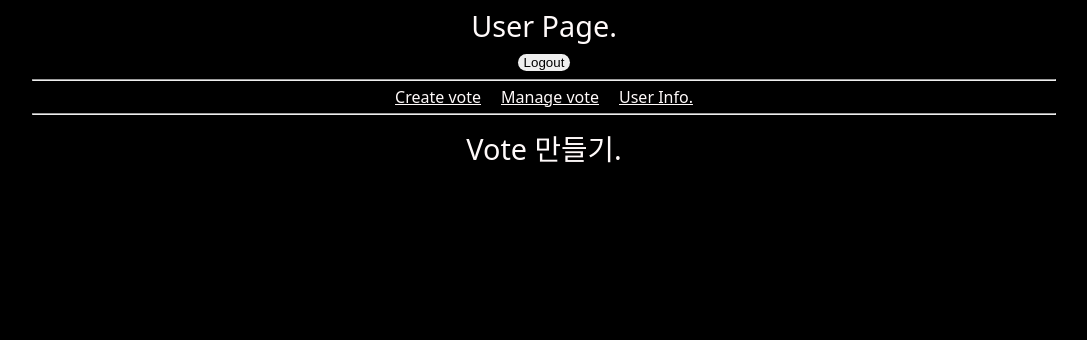
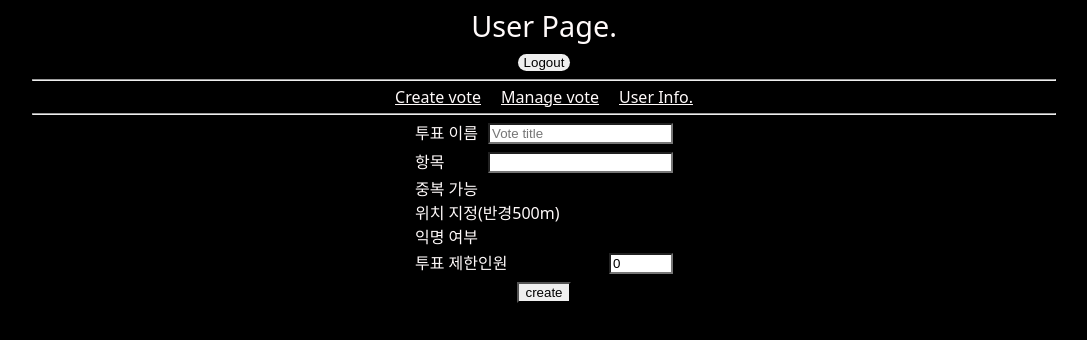
Before and after one commit to Heeja/vote-web, a React (Vite) app: page /user/createvote in a window 1280 px wide. Shown: the top 340 px of the page, without its empty margins (96-1183 px from the left). Built offline with nearby package versions, Linux system fonts and the light colour scheme; no server answers; sample sign-in values are in the browser's storage.

Commit message:
make UI - Create vote.

```diff
--- a/src/components/protectedRoute.tsx
+++ b/src/components/protectedRoute.tsx
@@ -13,8 +13,8 @@ export default function ProtectedRoute({
 
   useEffect(() => {
     const unsubcribe = auth.onAuthStateChanged((currentUser) => {
+      setIsLoading(false);
       if (currentUser) {
-        setIsLoading(false);
         setUser(currentUser);
       } else {
         setUser(null);
--- a/src/components/user.tsx
+++ b/src/components/user.tsx
@@ -3,6 +3,14 @@ import { useState } from "react";
 import { Link, Outlet, useNavigate } from "react-router-dom";
 import styled from "styled-components";
 import { auth } from "../routes/firebase";
+
+const Wrapper = styled.div`
+  position: relative;
+  display: flex;
+  flex-direction: column;
+  align-items: center;
+  width: 100%;
+`;
 
 const UserPageBox = styled.div`
   display: flex;
@@ -21,7 +29,7 @@ export default function User() {
   };
 
   return (
-    <>
+    <Wrapper>
       <h1>User Page.</h1>
       <div>
         <button type="button" onClick={Logout}>
@@ -42,6 +50,6 @@ export default function User() {
       ) : (
         <Outlet />
       )}
-    </>
+    </Wrapper>
   );
 }
--- a/src/routes/createvote.tsx
+++ b/src/routes/createvote.tsx
@@ -1,7 +1,104 @@
+import { useState } from "react";
+import styled from "styled-components";
+
+const Wrapper = styled.div`
+  display: flex;
+  flex-direction: column;
+  align-items: center;
+  justify-content: center;
+  gap: 8px;
+`;
+
+const InputBox = styled.span`
+  width: 100%;
+  display: flex;
+  justify-content: space-between;
+  align-content: center;
+  gap: 10px;
+  align-items: center;
+`;
+
+const Input = styled.input`
+  appearance: none;
+`;
+
+const Label = styled.label``;
+
 export default function Createvote() {
+  const [doubleOn, setDoubleOn] = useState(false);
+  const [locationOn, setLocationOn] = useState(false);
+  const [anonyOn, setAnonyOn] = useState(false);
+
+  const [title, setTitle] = useState("");
+  const [items, setItems] = useState({});
+  const [location, setLocation] = useState("");
+  const [limit, setLimit] = useState(0);
+
   return (
-    <>
-      <h1>Vote 만들기.</h1>
-    </>
+    <Wrapper>
+      <InputBox>
+        <Label htmlFor="votetitle">투표 이름</Label>
+        <Input
+          id="votetitle"
+          type="text"
+          placeholder="Vote title"
+          required
+          value={title}
+          onChange={(e) => setTitle(e.target.value)}
+        />
+      </InputBox>
+      <InputBox>
+        <Label htmlFor="item">항목</Label>
+        <Input id="item" type="textarea" />
+      </InputBox>
+      <InputBox>
+        <Label htmlFor="double">중복 가능</Label>
+        <Input
+          id="double"
+          type="checkbox"
+          onClick={() => setDoubleOn((prev) => !prev)}
+        />
+      </InputBox>
+      <InputBox>
+        <Label htmlFor="location">위치 지정(반경500m)</Label>
+        <Input
+          id="location"
+          type="checkbox"
+          onClick={() => setLocationOn((prev) => !prev)}
+          style={locationOn ? { display: "none" } : {}}
+        />
+        {locationOn ? <button>위치정보 지정하기</button> : null}
+      </InputBox>
+      <InputBox>
+        <Label htmlFor="anonymously">익명 여부</Label>
+        <Input
+          id="anonymously"
+          type="checkbox"
+          onClick={() => setAnonyOn((prev) => !prev)}
+        />
+      </InputBox>
+      <InputBox>
+        <Label htmlFor="limit">투표 제한인원</Label>
+        <Input
+          id="limit"
+          type="number"
+          min="0"
+          max="200"
+          required
+          value={limit}
+          onChange={(e) => {
+            const value = parseInt(e.target.value);
+            if (value < 0 || isNaN(value)) {
+              setLimit(0);
+            } else if (value > 200) {
+              setLimit(200);
+            } else {
+              setLimit(value);
+            }
+          }}
+        />
+      </InputBox>
+      <Input type="button" value={"create"} />
+    </Wrapper>
   );
 }
```
Also changed, not shown: 1 other file (tests, documents, lock files or other folders).
